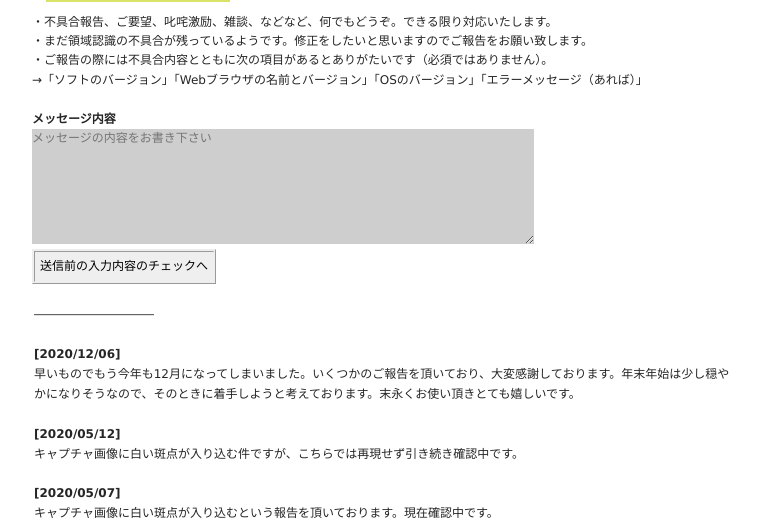
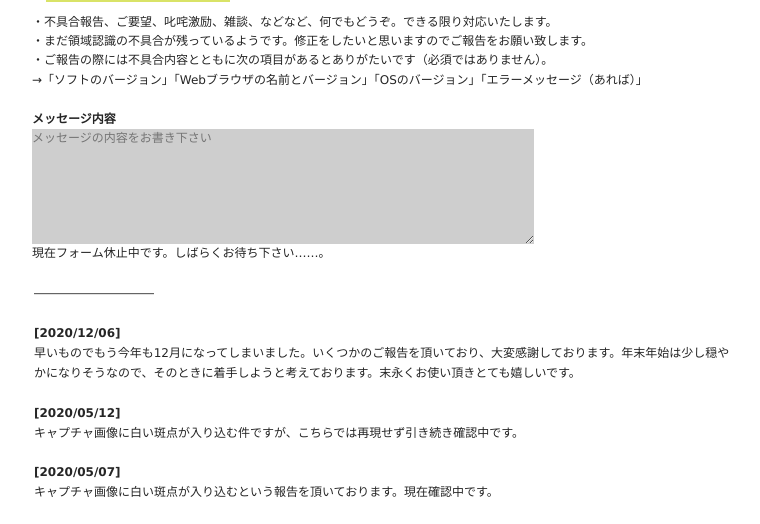
Before and after one commit to nikukyugamer/sword-sword-ranbu, a PHP site: page / in a window 1280 px wide. Shown: the part 500-1024 px from the top of the page, without its empty margins (258-1018 px from the left). Run offline with PHP 8.4, Linux system fonts and the light colour scheme.

Commit message:
feat: 🎸 sendmailが使えないため、メールフォームを一時休止にした (#4)
掲示板に移行予定

```diff
--- a/index.php
+++ b/index.php
@@ -112,7 +112,8 @@ $comment = isset($_SESSION['comment']) ? $_SESSION['comment'] : '';
           maxlength="10000" placeholder="メッセージの内容をお書き下さい" required style="background-color:#cecece"><?php echo h($comment); ?></textarea></dd>
     </dl>
     <input type="hidden" name="token" value="<?php echo h($token); ?>">
-    <input style="border-style: ridge; padding: 5px; margin: 5px 0px 0px 0px;" type="submit" name="submit" value="送信前の入力内容のチェックへ">
+    現在フォーム休止中です。しばらくお待ち下さい……。
+    <!-- input style="border-style: ridge; padding: 5px; margin: 5px 0px 0px 0px;" type="submit" name="submit" value="送信前の入力内容のチェックへ" -->
   </form>
 </ul>
 <p></p>
```
